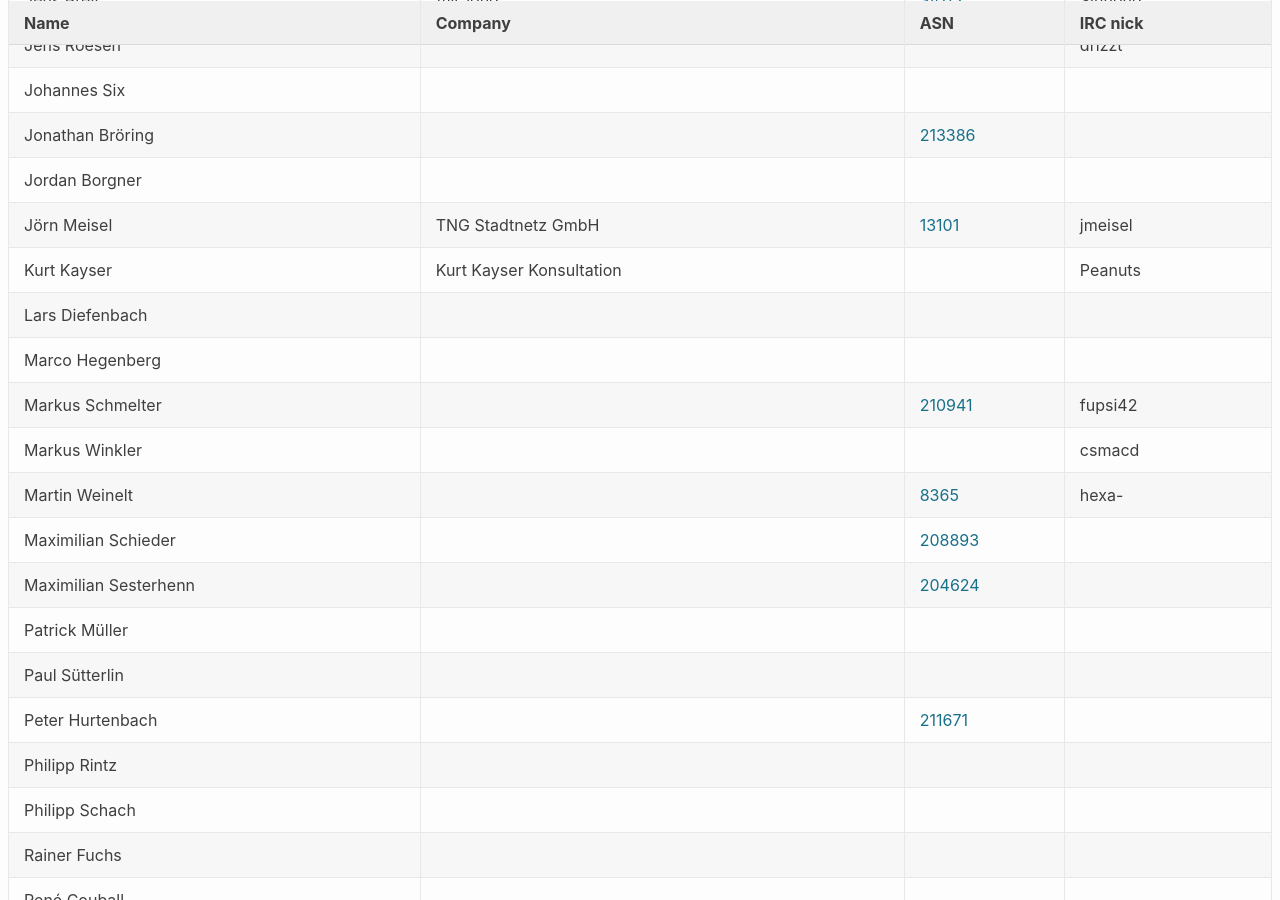
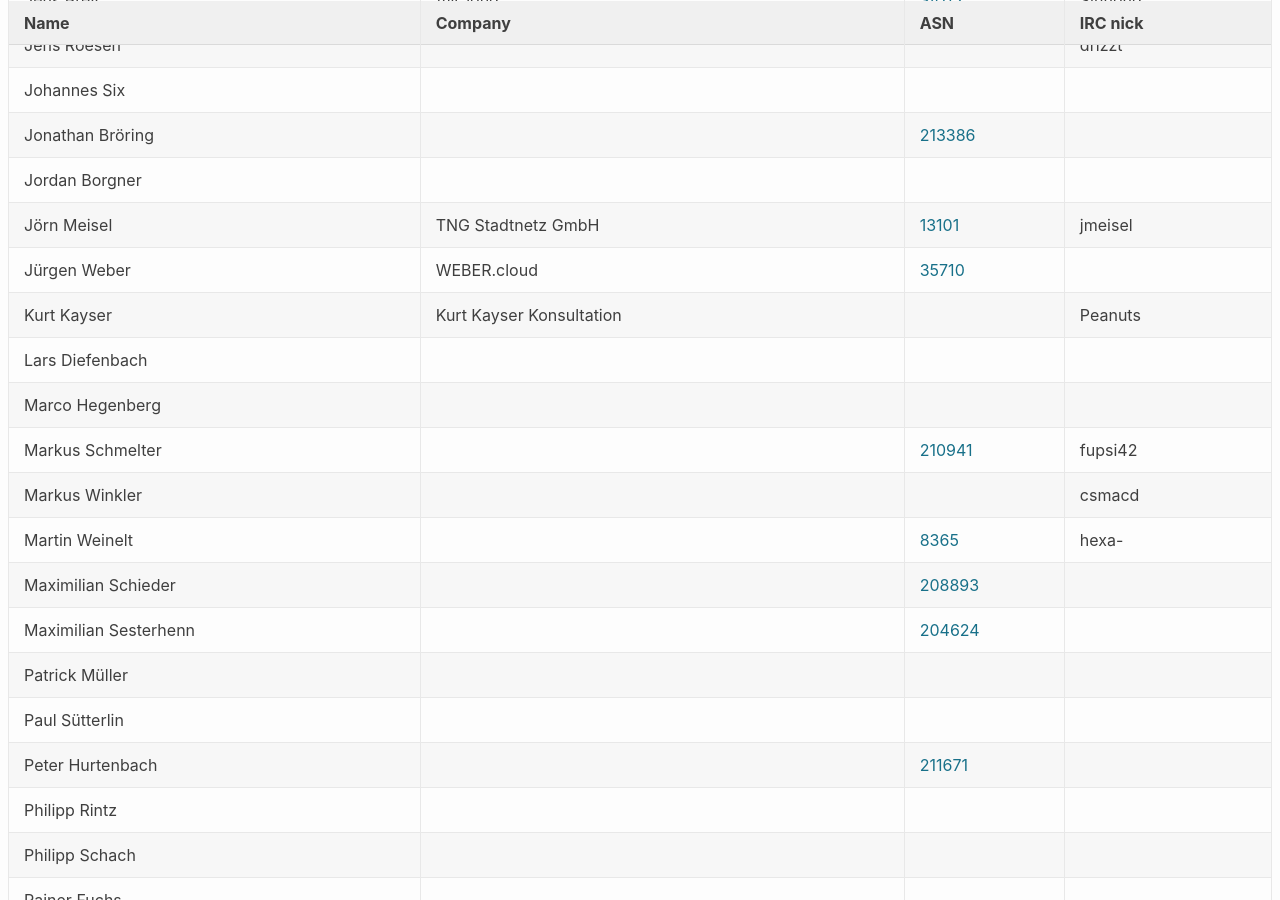
Before and after one commit to denog/pretix-attendeelist, a Jekyll site: the page built from denog14/index.md, in a window 1280 px wide and 900 px high, scrolled down 508 px. Built offline with Jekyll 4.4.1, drawn with Linux system fonts in a browser that asks for light colours.

Commit message:
Latest data: Thu Aug 25 06:04:19 UTC 2022

```diff
--- a/_data/attendees_denog14_onsite.json
+++ b/_data/attendees_denog14_onsite.json
@@ -82,6 +82,12 @@
     "company": "TNG Stadtnetz GmbH",
     "irc": "jmeisel",
     "asn": "13101"
+  },
+  {
+    "name": "Jürgen Weber",
+    "company": "WEBER.cloud",
+    "irc": null,
+    "asn": "35710"
   },
   {
     "name": "Kurt Kayser",
```
